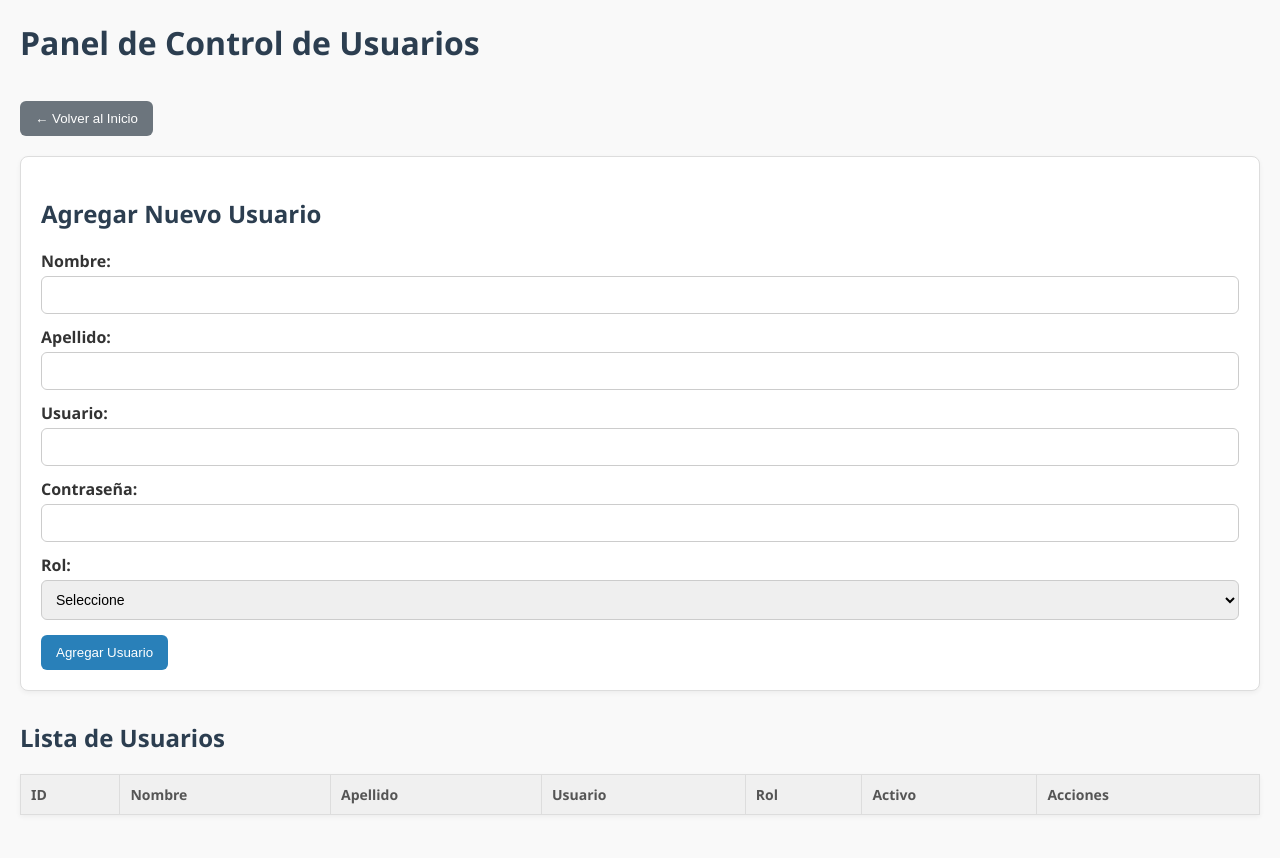
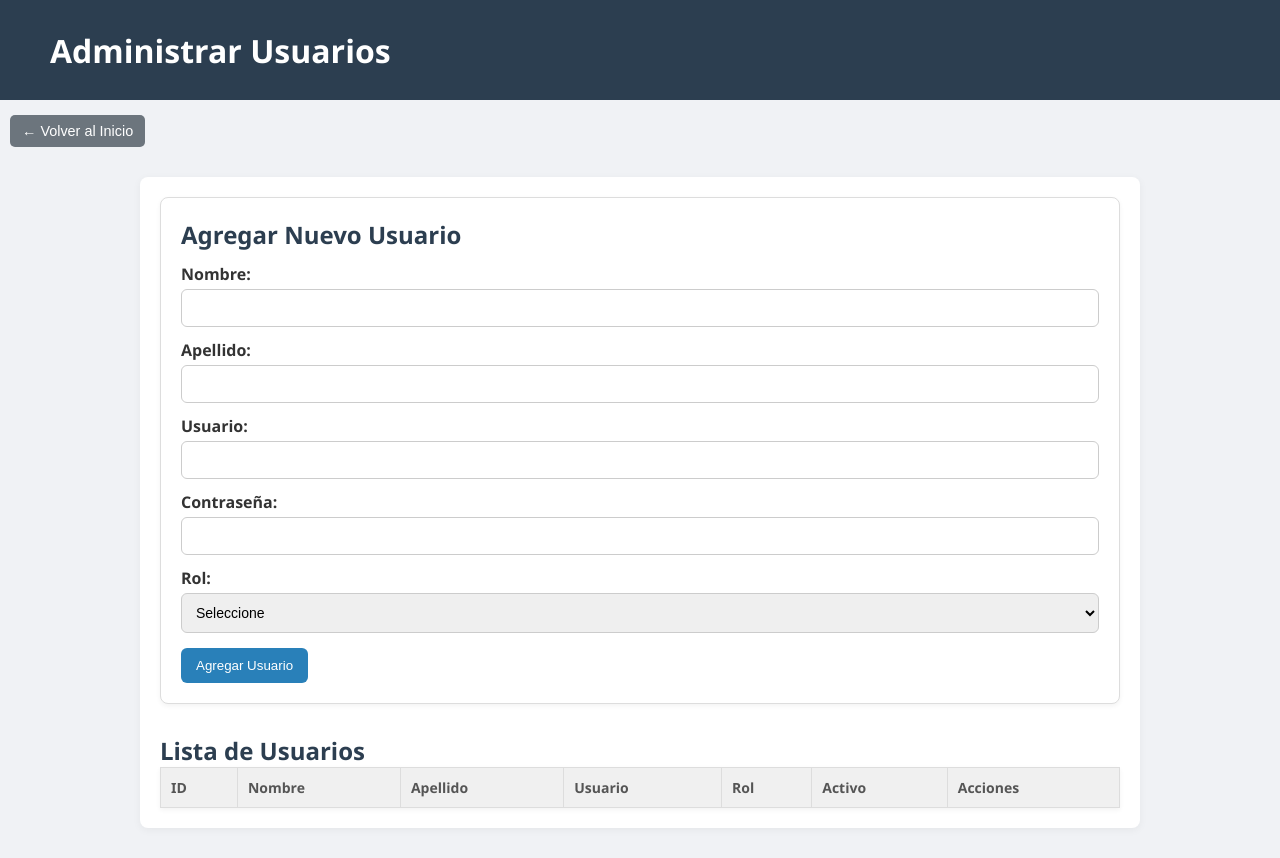
Before and after one commit to N0oCh1/noticiapty, a PHP site: page /app/administrar-usuario/index.html in a window 1280 px wide. Before the commit the page ends 815 px from the top, so only its background shows below. Run offline with PHP 8.4, Linux system fonts and the light colour scheme; the visitor is signed in with stand-in values (Sample User, id 1); data comes from the database, SQL or seed files in the repository; lists and menus that the app fills with data are empty; some libraries are stand-ins or nearby versions.

Commit message:
style: mejoras visuales para publicar noticias y panel de control.
feat: agregar el input para el autor

```diff
--- a/app/administrar-usuario/index.html
+++ b/app/administrar-usuario/index.html
@@ -3,20 +3,21 @@
 <head>
   <meta charset="UTF-8" />
   <title>Panel de Control Usuarios</title>
+  <link rel="stylesheet" href="../css/paneles-comunes.css" />
   <link rel="stylesheet" href="../css/panel_usuarios.css" />
 </head>
+<header>
+  <h1>Administrar Usuarios</h1>
+</header>
 <body>
-
-  <h1>Panel de Control de Usuarios</h1>
-
   <!-- Botón de regreso -->
   <div style="margin-bottom: 20px;">
-    <button onclick="window.location.href='../index.php'" style="background-color: #6c757d;">
+    <button class="volver-btn" onclick="window.location.href='../index.php'">
       ← Volver al Inicio
     </button>
   </div>
-
-  <!-- Formulario para agregar usuario -->
+  <div class="container">
+    <!-- Formulario para agregar usuario -->
   <form id="formAddUser">
     <h2>Agregar Nuevo Usuario</h2>
     <label>Nombre:
@@ -60,6 +61,8 @@
       <!-- Aquí se llenarán los usuarios -->
     </tbody>
   </table>
+  </div>
+
   <script src="https://cdn.jsdelivr.net/npm/sweetalert2@11"></script>
   <script src="panel_usuarios.js"></script>
 </body>
--- a/app/administrar-usuario/panel_usuarios.js
+++ b/app/administrar-usuario/panel_usuarios.js
@@ -12,12 +12,12 @@ async function verificarSesionYPermiso() {
         title: "Acceso denegado",
         text: error.message || "No tienes permisos para acceder.",
       }).then(() => {
-        window.location.href = "../index.php"; // o redirige a inicio
+        window.location.href = "../index.php";
       });
       return;
     }
 
-    const usuarios = await res.json(); // Si todo está bien
+    const usuarios = await res.json();
     renderizarUsuarios(usuarios);
 
   } catch (error) {
--- a/app/css/panel_usuarios.css
+++ b/app/css/panel_usuarios.css
@@ -1,14 +1,3 @@
-body {
-  font-family: 'Segoe UI', Tahoma, Geneva, Verdana, sans-serif;
-  background-color: #f9f9f9;
-  color: #333;
-  margin: 20px;
-}
-
-h1, h2 {
-  color: #2c3e50;
-}
-
 form {
   background-color: #ffffff;
   padding: 20px;
@@ -105,12 +94,3 @@ button[data-action="toggle"]:hover {
 button[data-action="guardar"]:hover {
   background-color: #1e8e4f;
 }
-
-/* Botón de regreso */
-button[onclick*="index.php"] {
-  background-color: #6c757d;
-}
-
-button[onclick*="index.php"]:hover {
-  background-color: #5a6268;
-}
--- /dev/null
+++ b/app/css/paneles-comunes.css
@@ -0,0 +1,64 @@
+* {
+  box-sizing: border-box;
+  margin: 0;
+  padding: 0;
+}
+
+body {
+  font-family: 'Segoe UI', Tahoma, Geneva, Verdana, sans-serif;
+  background-color: #f0f2f5;
+  color: #333;
+  margin: 0;           /* Sin separación externa */
+}
+
+/* Header superior */
+header {
+  background-color: #2c3e50;
+  display: flex;
+  align-items: center;
+  justify-content: space-between;
+  height: 60px;
+  width: 100%;
+  padding: 50px;
+  position: sticky;
+  top: 0;
+  z-index: 1000;
+}
+
+/* Título a la izquierda */
+h1 {
+  font-size: 2rem;
+  font-weight: bold;
+  color: white;
+}
+
+h2 {
+  color: #2c3e50;
+}
+
+.container {
+  max-width: 1000px;        /* o 1200px si quieres más ancho */
+  margin: 30px auto;        /* centrar horizontal + separación vertical */
+  padding: 20px;            /* separación interna */
+  background-color: #ffffff;  /* opcional para destacar el contenido */
+  border-radius: 8px;         /* opcional */
+  box-shadow: 0 2px 8px rgba(0,0,0,0.05); /* opcional */
+}
+
+/* Botón de volver */
+.volver-btn {
+  background-color: #6c757d;
+  color: white;
+  padding: 8px 12px;
+  border: none;
+  border-radius: 5px;
+  cursor: pointer;
+  text-decoration: none;
+  font-size: 0.9rem;
+  margin-left: 10px;
+  transition: background-color 0.3s ease;
+}
+
+.volver-btn:hover {
+  background-color: #5a6268;
+}
```
Also changed, not shown: app/crear-noticia/index.html (+17 -10 lines), app/css/formulario_noticias.css (+30 -27 lines).
